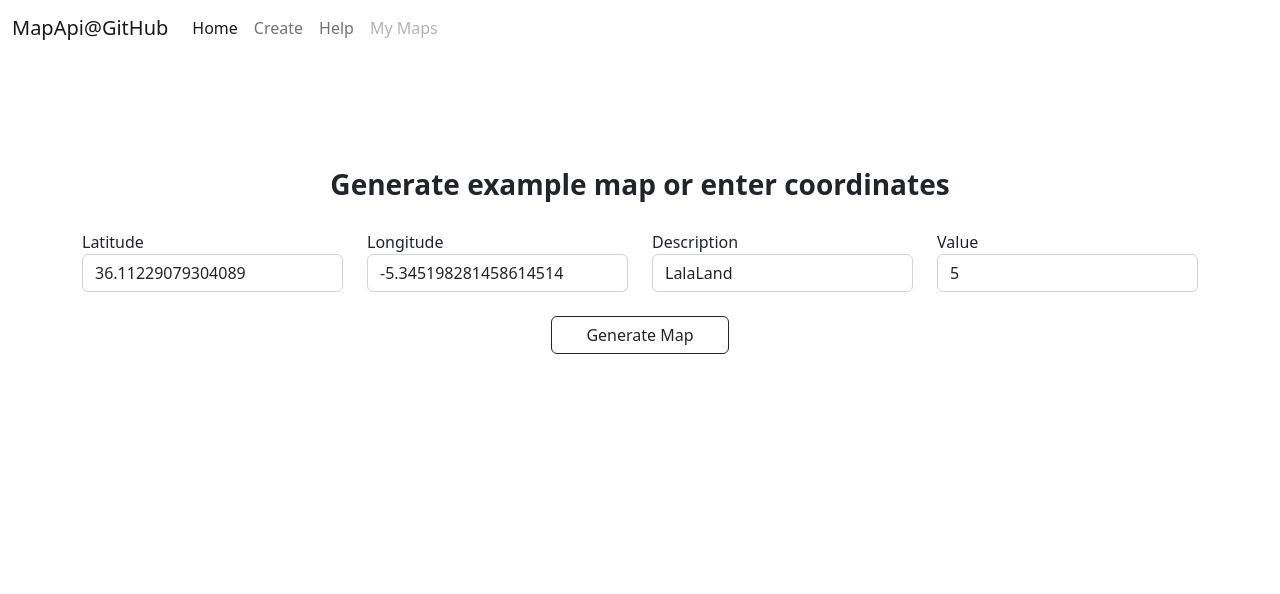
After one commit to 3p1463k/mapapi, a FastAPI app: template backend/templates/general_pages/create_manualy.html in a window 1280 px wide. The commit adds this page. Shown: the top 594 px of the page. Run offline with FastAPI, Linux system fonts and the light colour scheme; the template is opened without the code that fills it, so the values that code supplies are empty.

Commit message:
added manual create with example2

```diff
--- a/backend/apis/base.py
+++ b/backend/apis/base.py
@@ -2,6 +2,7 @@ from fastapi import APIRouter
 from apis.version1 import route_homepage
 from apis.version1 import route_map
 from apis.version1 import route_help_page
+from apis.version1 import route_manual
 
 
 api_router = APIRouter()
@@ -12,3 +13,5 @@ api_router.include_router(
 api_router.include_router(route_map.map_router, prefix="", tags=["map"])
 
 api_router.include_router(route_help_page.help_page_router, prefix="", tags=["map"])
+
+api_router.include_router(route_manual.manual_router, prefix="", tags=["map"])
--- a/backend/requirements.txt
+++ b/backend/requirements.txt
@@ -16,3 +16,6 @@ jinja2
 
 #for static files
 aiofiles
+
+#for file processing
+python-multipart
--- a/backend/static/custom.css
+++ b/backend/static/custom.css
@@ -1,14 +1,14 @@
 h3 {
   text-align: center;
-  margin-top: 1em;
+  margin-top: 4em;
   margin-bottom: 1em;
   font-weight: bold
 }
 
 h4 {
   text-align: center;
-  margin-top: 2em;
-  margin-bottom: 2em;
+  margin-top: 0em;
+  margin-bottom: 0em;
   font-weight: bold
 }
 
--- /dev/null
+++ b/backend/templates/general_pages/create_manualy.html
@@ -0,0 +1,54 @@
+{% extends "shared/base.html" %}
+
+{% block title %}
+  <title>Create Map</title>
+{% endblock %}
+
+{% block content %}
+
+<div class="container ">
+
+<h3 >
+  Generate example map or enter coordinates
+</h3>
+
+<form action="/generated" enctype="multipart/form-data" method="post">
+  <div class="row align-items-start">
+
+    <div class="col">
+      <label>Latitude</label>
+      <input type="text" name="lat" value=36.11229079304089 class="form-control">
+    </div>
+
+    <div class="col">
+      <label>Longitude</label>
+      <input type="text" name="lon" value=-5.345198281458614514 class="form-control">
+    </div>
+
+    <div class="col">
+      <label>Description</label>
+      <input type="text" name="description" value="LalaLand" class="form-control">
+    </div>
+
+    <div class="col">
+      <label>Value</label>
+      <input type="text" name="value" value=5  class="form-control">
+    </div>
+
+  </div>
+
+
+<div class="row justify-content-center">
+  <div class="col-md-4 ">
+    <div class="d-grid gap-2 col-6 mx-auto">
+       <button  class="btn btn-outline-dark mt-4" type="submit">Generate Map</button>
+    </div>
+  </div>
+</form>
+
+{{ mymap | safe }}
+
+
+</div>
+
+{% endblock %}
```
Also changed, not shown: backend/apis/version1/route_manual.py (added, +36 -0 lines), backend/templates/general_pages/create_map.html (+18 -5 lines), backend/templates/general_pages/generated.html (added, +11 -0 lines).
